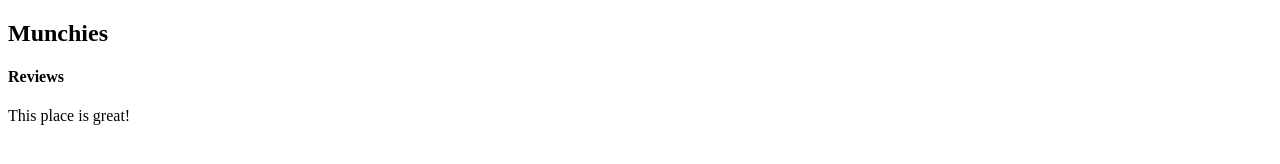
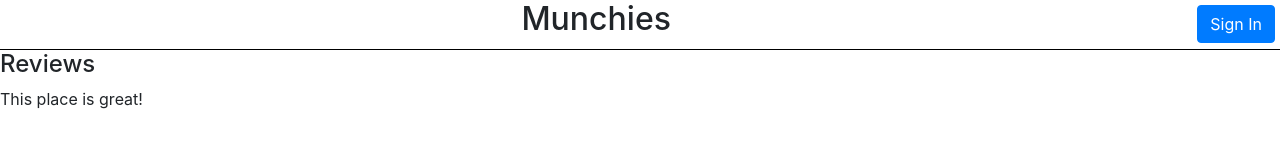
Before and after one commit to dkent25104/awsFinal, a plain HTML site: page index.html in a window 1280 px wide. Drawn offline with nearby package versions, Linux system fonts and the light colour scheme.

Commit message:
adding style

```diff
--- a/index.html
+++ b/index.html
@@ -3,10 +3,16 @@
 <head>
     <meta charset="UTF-8">
     <meta name="viewport" content="width=device-width, initial-scale=1.0">
+    <link rel="stylesheet" type="text/css" href="style.css">
+    <link rel="stylesheet" href="https://stackpath.bootstrapcdn.com/bootstrap/4.5.0/css/bootstrap.min.css" integrity="sha384-9aIt2nRpC12Uk9gS9baDl411NQApFmC26EwAOH8WgZl5MYYxFfc+NcPb1dKGj7Sk" crossorigin="anonymous">
     <title>Index</title>
 </head>
 <body>
-    <h2>Munchies</h2>
+    <div id="header">
+        <button id="signIn" type="button" class="btn btn-primary">Sign In</button>
+        <h2>Munchies</h2>
+    </div>
+
     <h4>Reviews</h4>
     <p>This place is great!</p>
 </body>
--- /dev/null
+++ b/style.css
@@ -0,0 +1,10 @@
+#header {
+    width: 100%;
+    text-align: center;
+    height: 50px;
+    border-bottom: 1px solid black;
+}
+#signIn {
+    float: right;
+    margin: 5px;
+}
```
